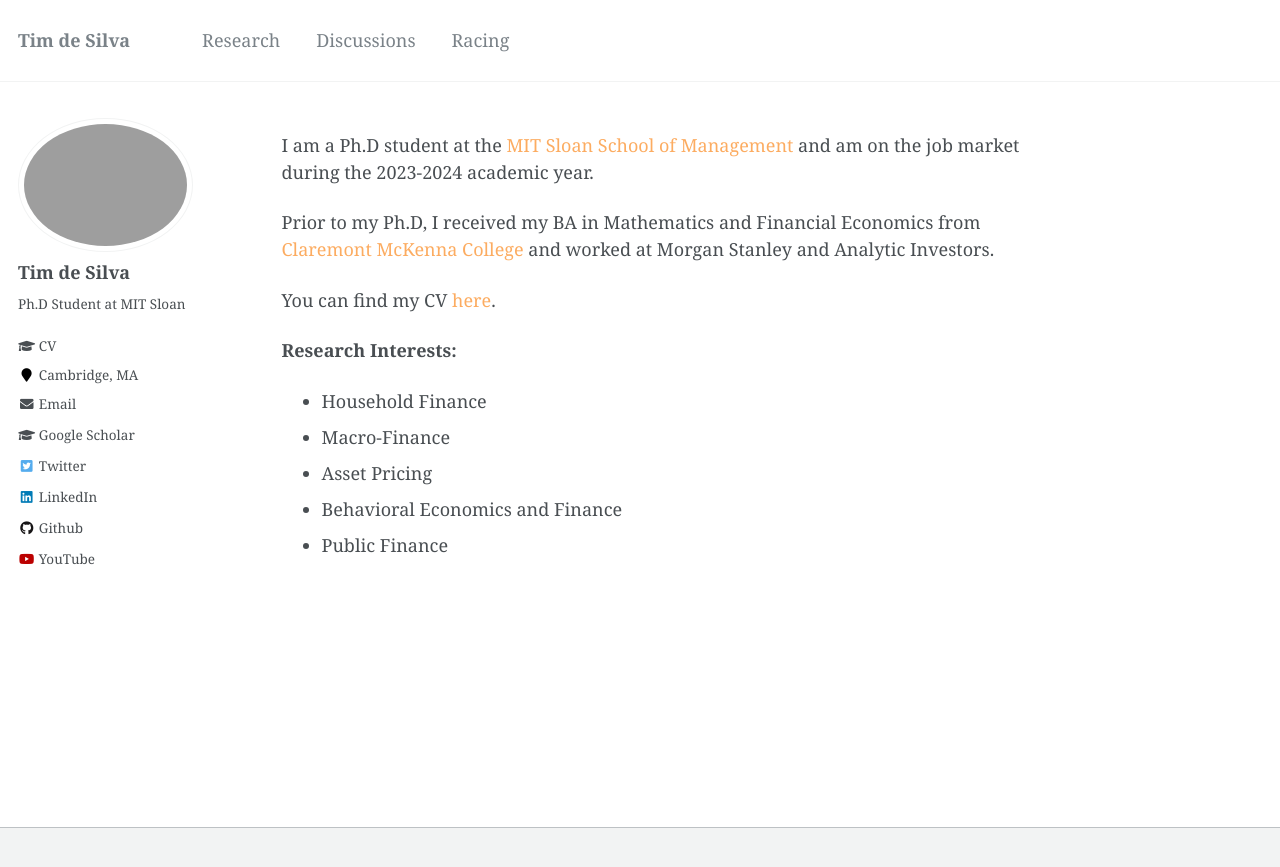
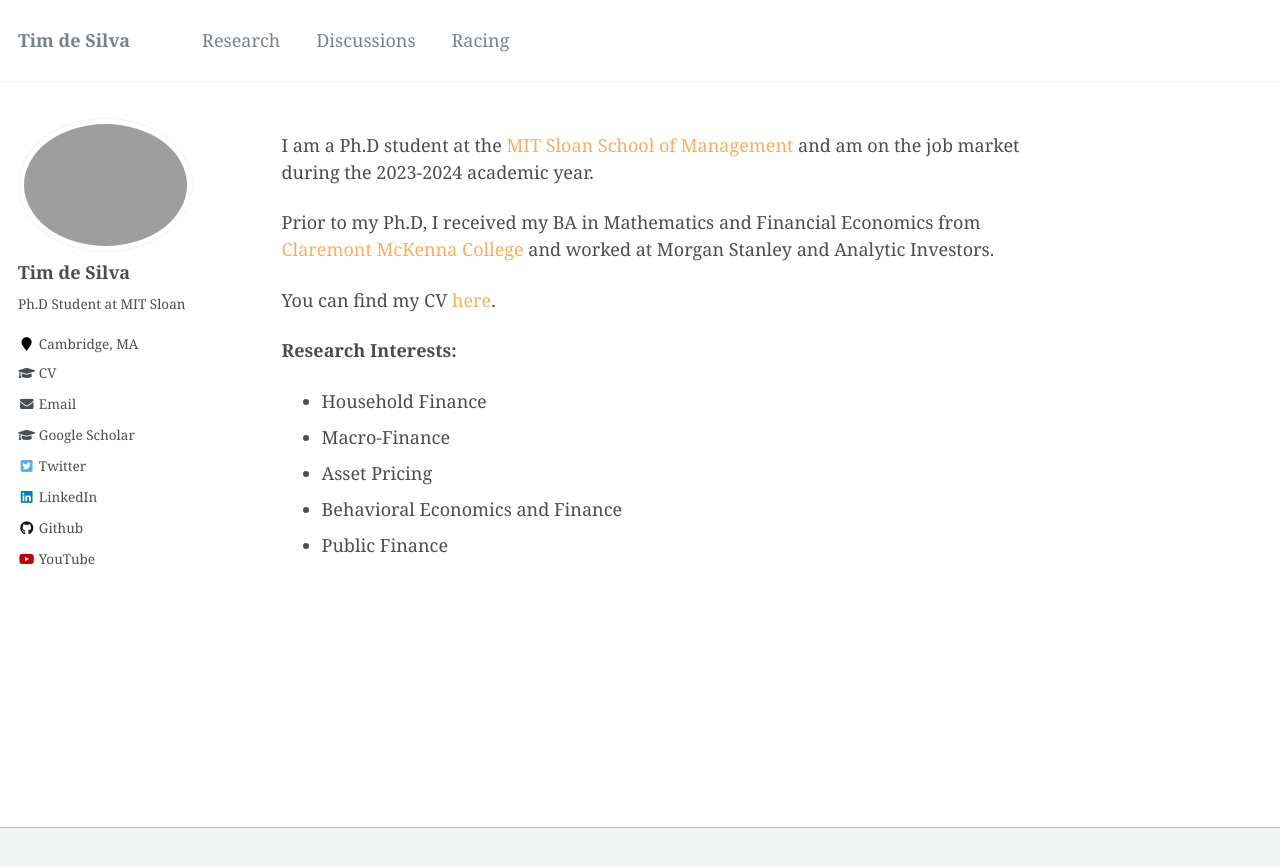
Before and after one commit to timhdesilva/timhdesilva.github.io, a Jekyll site: the page built from _pages/about.html, in a window 1280 px wide. Shown: the top 867 px of the page. Built offline with Jekyll 4.4.1, drawn with Linux system fonts in a browser that asks for light colours.

Commit message:
updated link ordering

```diff
--- a/_includes/author-profile.html
+++ b/_includes/author-profile.html
@@ -22,11 +22,11 @@
   <div class="author__urls-wrapper">
     <button class="btn btn--inverse">Contact</button>
     <ul class="author__urls social-icons">
+      {% if author.location %}
+        <li><i class="fa fa-fw fa-map-marker" aria-hidden="true"></i> {{ author.location }}</li>
+      {% endif %}
       {% if author.cvlink %}
       <li><a href="{{ author.cvlink }}"><i class="fas fa-fw fa-graduation-cap"></i> CV</a></li>
-      {% endif %}
-      {% if author.location %}
-        <li><i class="fa fa-fw fa-map-marker" aria-hidden="true"></i> {{ author.location }}</li>
       {% endif %}
       {% if author.employer %}
         <li><i class="fa fa-fw fa-map-marker" aria-hidden="true"></i> {{ author.employer }}</li>
```
